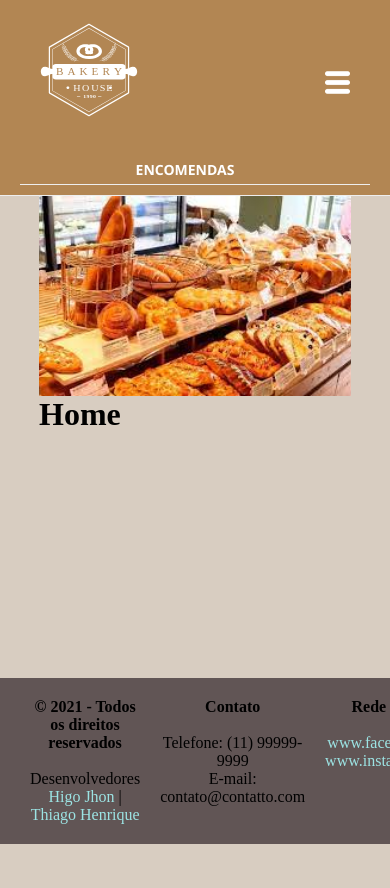
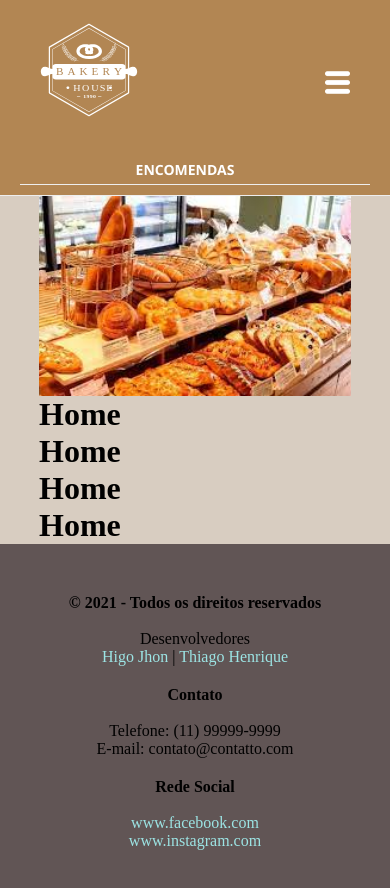
Before and after one commit to HigoJhon/Padaria, a React (Vite) app: page / in a window 390 px wide. Shown: the top 888 px of the page. Before the commit the page ends 844 px from the top, so only its background shows below. Built offline with nearby package versions, Linux system fonts and the light colour scheme; the HTML template or start-up script is replaced by a standard one.

Commit message:
FIX: removendo fixed do footer

```diff
--- a/src/pages/home.jsx
+++ b/src/pages/home.jsx
@@ -14,6 +14,9 @@ const Home = () => {
                     <img src={Paes} alt="Pão delicioso"/>
                 </div>
                     <h1>Home</h1>
+                    <h1>Home</h1>
+                    <h1>Home</h1>
+                    <h1>Home</h1>
             </main>
             <footer>
                 <Footer />
--- a/src/style/footer.css
+++ b/src/style/footer.css
@@ -3,7 +3,6 @@
     padding: 0;
     box-sizing: border-box;
 }
-
 
 footer {
     display: flex;
@@ -11,7 +10,7 @@ footer {
     background-color: #615555;
     padding: 20px;
     text-align: center;
-    position: fixed;
+    /* position: fixed; */
     bottom: 0;
     width: 100%;
 }
@@ -19,11 +18,25 @@ footer {
 .div-devs,
 .div-contatos,
 .div-redes-sociais {
-  flex: 1; /* Cada div ocupa a mesma largura disponível */
-  margin: 0 10px; /* Adiciona algum espaçamento entre as divs */
+    flex: 1;
+    margin: 0 10px;
 }
 
 a {
     text-decoration: none;
     color: rgb(156, 228, 228);
 }
+
+@media (max-width: 768px) {
+    footer {
+        flex-direction: column;
+        align-items: center;
+    }
+
+    .div-devs,
+    .div-contatos,
+    .div-redes-sociais {
+        flex: none;
+        margin: 10px 0;
+    }
+}
```
